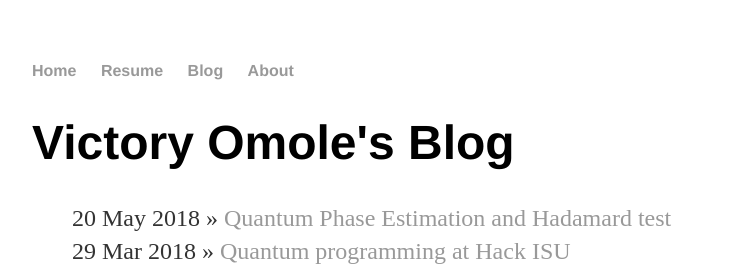
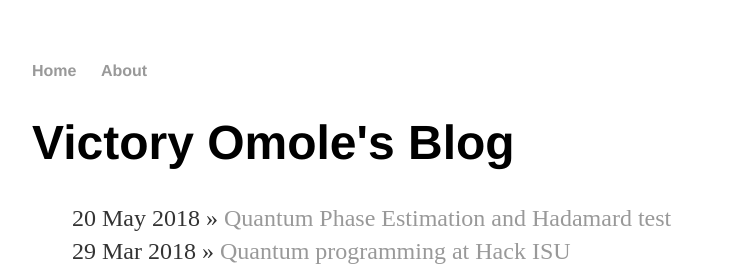
Before and after one commit to vtomole/vtomole.github.io, a Jekyll site: the page built from index.html, in a window 1280 px wide. Shown: the top 266 px of the page, without its empty margins (160-900 px from the left). Built offline with Jekyll 4.4.1, drawn with Linux system fonts in a browser that asks for light colours.

Commit message:
remove links

```diff
--- a/_layouts/default.html
+++ b/_layouts/default.html
@@ -32,8 +32,6 @@
 
 <!--<li><a href="/static/cv.html">CV</a></li>-->
 <!--<li><a href="/static/resume.pdf">Resume</a></li>-->
-<li><a href="/static/resume.pdf" onClick="_gaq.push(['_trackEvent', 'downloads', 'click', 'resume', '0']);">Resume</a></li>
-<li><a href="/blog">Blog</a></li>
 <li><a href="/about">About</a></li>
 
 </ul>
```
